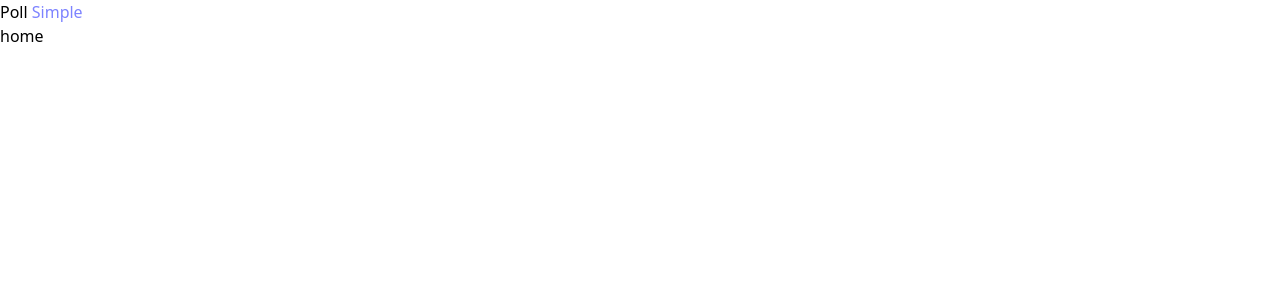
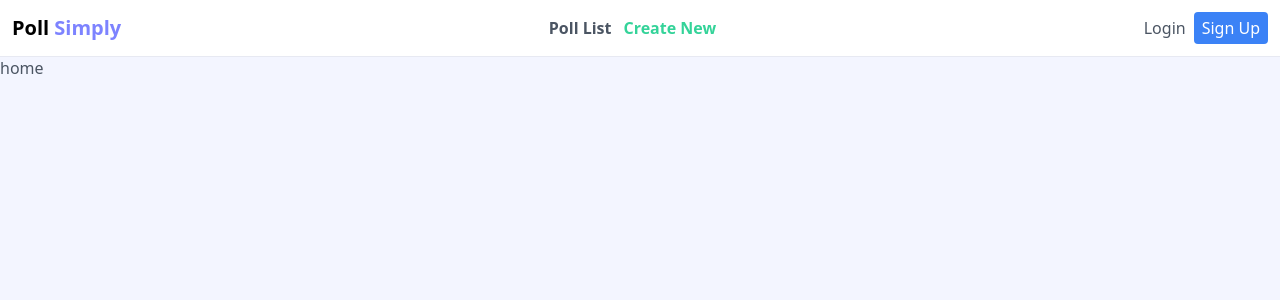
Before and after one commit to talieScript/polls-frontend, a Nuxt app: page / in a window 1280 px wide. Shown: the top 300 px of the page. Built offline with nearby package versions, Linux system fonts and the light colour scheme.

Commit message:
Created app header

```diff
--- a/components/appHeader.vue
+++ b/components/appHeader.vue
@@ -1,6 +1,20 @@
 <template>
-  <header>
-    <h1>Poll <span class="text-primary">Simple</span></h1>
+  <header class="bg-white flex-auto flex flex-row p-3 items-center justify-center shadow-xs">
+    <a href="/" class="w-30 w-xp font-bold text-xl justify-self-start mr-auto text-black">
+      <h1>Poll <span class="text-primary">Simply</span></h1>
+    </a>
+    <nav class="font-semibold justify-self-center">
+      <a class="mr-3 hover:text-gray-500 transition-colors duration-200" href="/poll-list">Poll List</a>
+      <a href="/new" class=" text-green-400 hover:text-green-300 transition-colors duration-200">Create New</a>
+    </nav>
+    <div class="justify-end ml-auto">
+      <button class="mr-2 hover:text-gray-500 transition-colors duration-200">
+        Login
+      </button>
+      <button class="bg-blue-500 hover:bg-blue-400 rounded p-1 px-2 text-white transition-colors duration-200">
+        Sign Up
+      </button>
+    </div>
   </header>
 </template>
 
--- a/layouts/default.vue
+++ b/layouts/default.vue
@@ -1,5 +1,5 @@
 <template>
-  <div class="font-sans">
+  <div class="font-sans bg-secondary h-screen text-gray-600">
     <AppHeader />
     <Nuxt />
   </div>
--- a/tailwind.config.js
+++ b/tailwind.config.js
@@ -5,11 +5,18 @@ module.exports = {
       sans: ["Nunito Sans", ...defaultTheme.fontFamily.sans],
     },
     colors: {
+      ...defaultTheme.colors,
       primary: '#7D83FF',
-      secondary: '#D4DCFF',
+      secondary: '#F3F5FF',
       blue: '#007FFF',
-      green: '#9EE493',
-      red: '#D7263D'
+      green: {
+        ...defaultTheme.colors.green
+      },
+      blue: {
+        ...defaultTheme.colors.blue
+      },
+      red: '#D7263D',
+      white: '#FFFFFF',
     },
     variants: {},
     plugins: []
```
